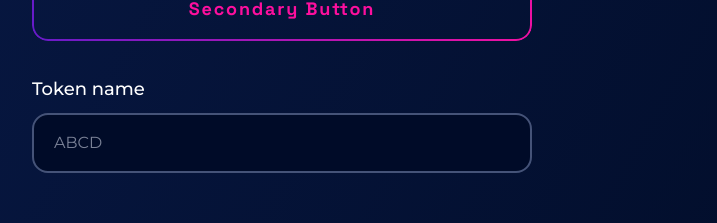
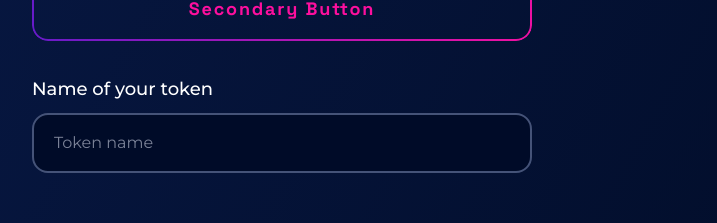
Before and after one commit to atomiklabs/deploycontracts.io, a Next.js app: page /tokenDetails in a window 1280 px wide. Shown: the part 212-435 px from the top of the page, without its empty margins (358-1075 px from the left). Built offline with nearby package versions, Linux system fonts and the light colour scheme.

Commit message:
udpate placeholder

```diff
--- a/pages/tokenDetails.tsx
+++ b/pages/tokenDetails.tsx
@@ -8,7 +8,7 @@ export default function tokenDetails() {
       <h1 className=' font-space-grotesk font-bold text-xl text-white'>Token details</h1>
       <PrimaryButton>Primary Button</PrimaryButton>
       <SecondaryButton>Secondary Button</SecondaryButton>
-      <Input label='Token name' placeholder='ABCD' />
+      <Input label='Name of your token' placeholder='Token name' />
     </section>
   )
 }
```
